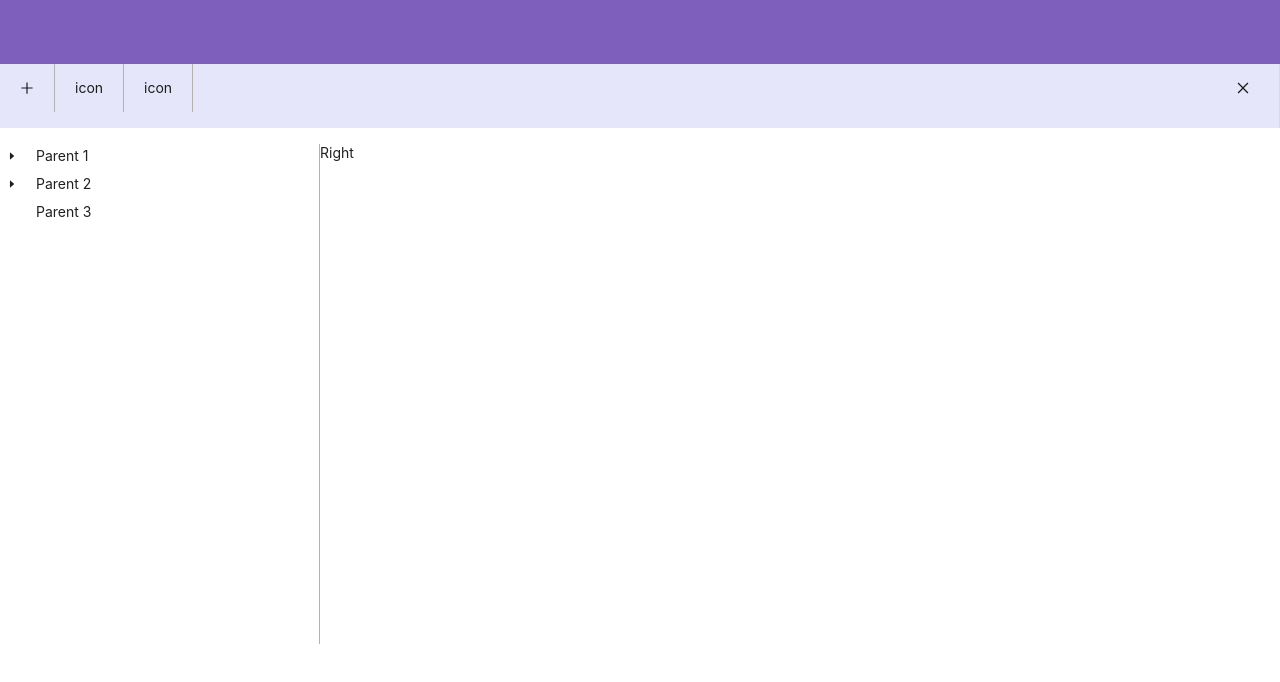
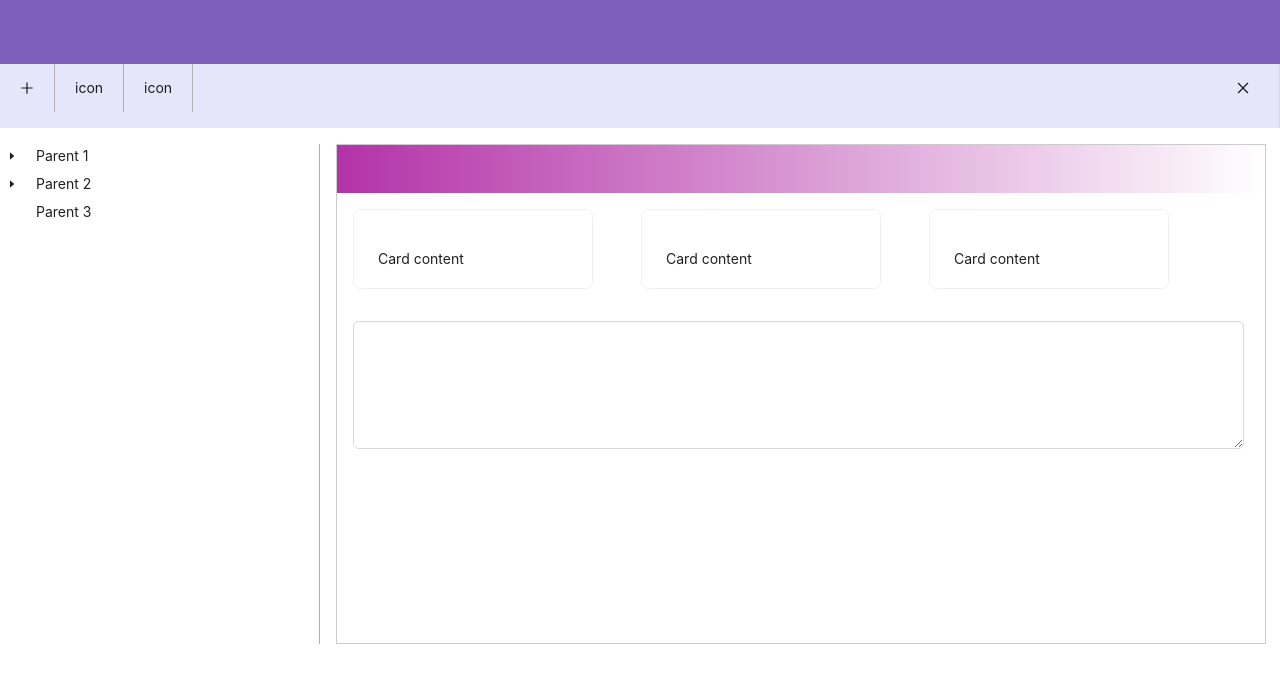
Before and after one commit to sourcecoursepoc/sourcecourse_poc, a Next.js app: page /schemas in a window 1280 px wide. Shown: the top 682 px of the page. Built offline with nearby package versions, Linux system fonts and the light colour scheme.

Commit message:
description box and item boxes are added

```diff
--- /dev/null
+++ b/src/pages/schemas/content.module.css
@@ -0,0 +1,22 @@
+.layout {
+    height: 100%;
+    background-color: white;
+}
+.content{
+    height: 90%;
+    margin-left: 1rem;
+    width: 109%;
+    border: 1px solid #ccc;
+}
+.pinkbar{
+    background: linear-gradient(to right, #b333a8, #FFFFFF);
+    padding: 0rem;
+    margin: 0rem 0rem 1rem 0rem;
+    height: 3rem;
+}
+.descriptionbox{
+    margin-top:2rem;
+    margin-left: 1rem;
+    width: 96%;
+    height: 8rem;
+}
--- /dev/null
+++ b/src/pages/schemas/content.tsx
@@ -0,0 +1,23 @@
+import React from 'react'
+import { Layout, Row, Col } from 'antd';
+import DisplayBox from './displaybox';
+import styles from "./content.module.css";
+import DescriptionBox from './descriptionbox';
+const { Content } = Layout;
+export default function SchemaContent() {
+    return (
+        <Layout className={styles.layout}>
+            <Content className={styles.content}>
+                <Row className={styles.pinkbar} />
+                <Row gutter={[16, 16]}>
+                    <DisplayBox />
+                    <DisplayBox />
+                    <DisplayBox />
+                </Row>
+                <Row className={styles.descriptionbox}>
+                    <DescriptionBox />
+                </Row>
+            </Content>
+        </Layout>
+    )
+}
--- /dev/null
+++ b/src/pages/schemas/descriptionbox.tsx
@@ -0,0 +1,10 @@
+import React from 'react';
+import { Input } from 'antd';
+const { TextArea } = Input;
+const DescriptionBox: React.FC = () => (
+  <>
+    <TextArea />
+  </>
+);
+
+export default DescriptionBox;
--- /dev/null
+++ b/src/pages/schemas/displaybox.module.css
@@ -0,0 +1,7 @@
+.displaycard{
+    width: 15rem;
+    height: 5rem;
+    left: 1.5rem;
+    margin-right:3rem;
+
+}
--- /dev/null
+++ b/src/pages/schemas/displaybox.tsx
@@ -0,0 +1,11 @@
+import React from 'react';
+import { Card } from 'antd';
+import styles from './displaybox.module.css'
+
+const DisplayBox: React.FC = () => (
+  <Card  className={styles.displaycard}>
+    <p>Card content</p>
+  </Card>
+);
+
+export default DisplayBox;
--- a/src/pages/schemas/index.tsx
+++ b/src/pages/schemas/index.tsx
@@ -3,6 +3,7 @@ import Header from "../../components/header/header";
 import styles from "./schemas.module.css";
 import TreeView from "./treeview";
 import SchemaMenu from "./schemamenu";
+import SchemaContent from "./content";
 const Schemas = () => {
   const { Content } = Layout;
   return (
@@ -15,7 +16,9 @@ const Schemas = () => {
             <Col span={6} className={styles.treeview}>
               <TreeView />
             </Col>
-            <Col span={16}>Right</Col>
+            <Col span={16}>
+             <SchemaContent/>
+            </Col>
           </Row>
         </Content>
       </Layout>
--- a/src/pages/schemas/schemamenu.tsx
+++ b/src/pages/schemas/schemamenu.tsx
@@ -2,8 +2,9 @@ import { Menu, Row, Col } from 'antd';
 import { Item } from 'rc-menu';
 import styles from "./schemas.module.css";
 import { CloseOutlined, PlusOutlined } from '@ant-design/icons';
+
 // const { SubMenu } = Menu;
-export default function Schemamenu() {
+const SchemaMenu: React.FC = () => {
     return (
         <Menu className={styles.menu}>
             <Row>
@@ -17,7 +18,7 @@ export default function Schemamenu() {
                     <Item key="icon">icon</Item>
                 </Col>
                 <Col className={styles.closebutton}>
-                    <Item key="close">
+                    <Item key="close" >
                         <CloseOutlined />
                     </Item>
                 </Col>
@@ -26,3 +27,4 @@ export default function Schemamenu() {
 
     );
 }
+export default SchemaMenu;
```
